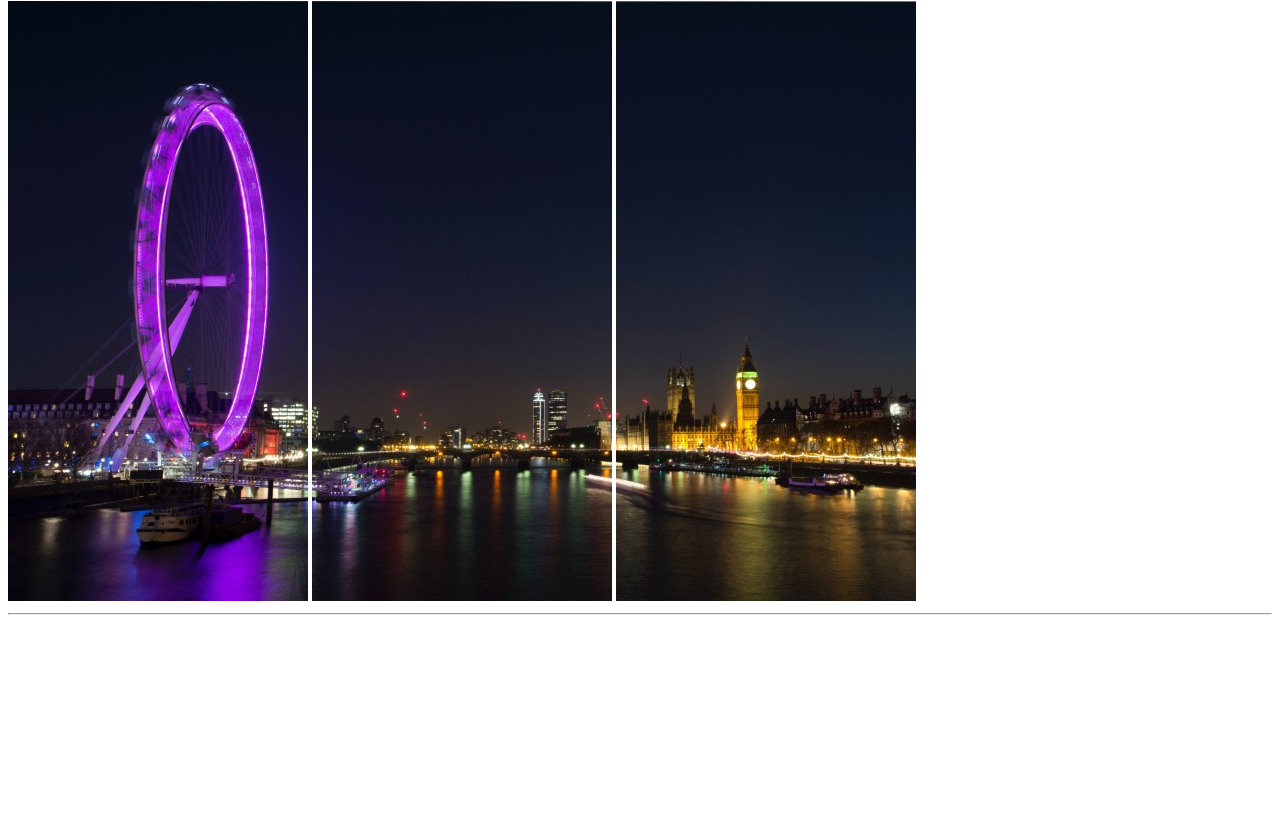
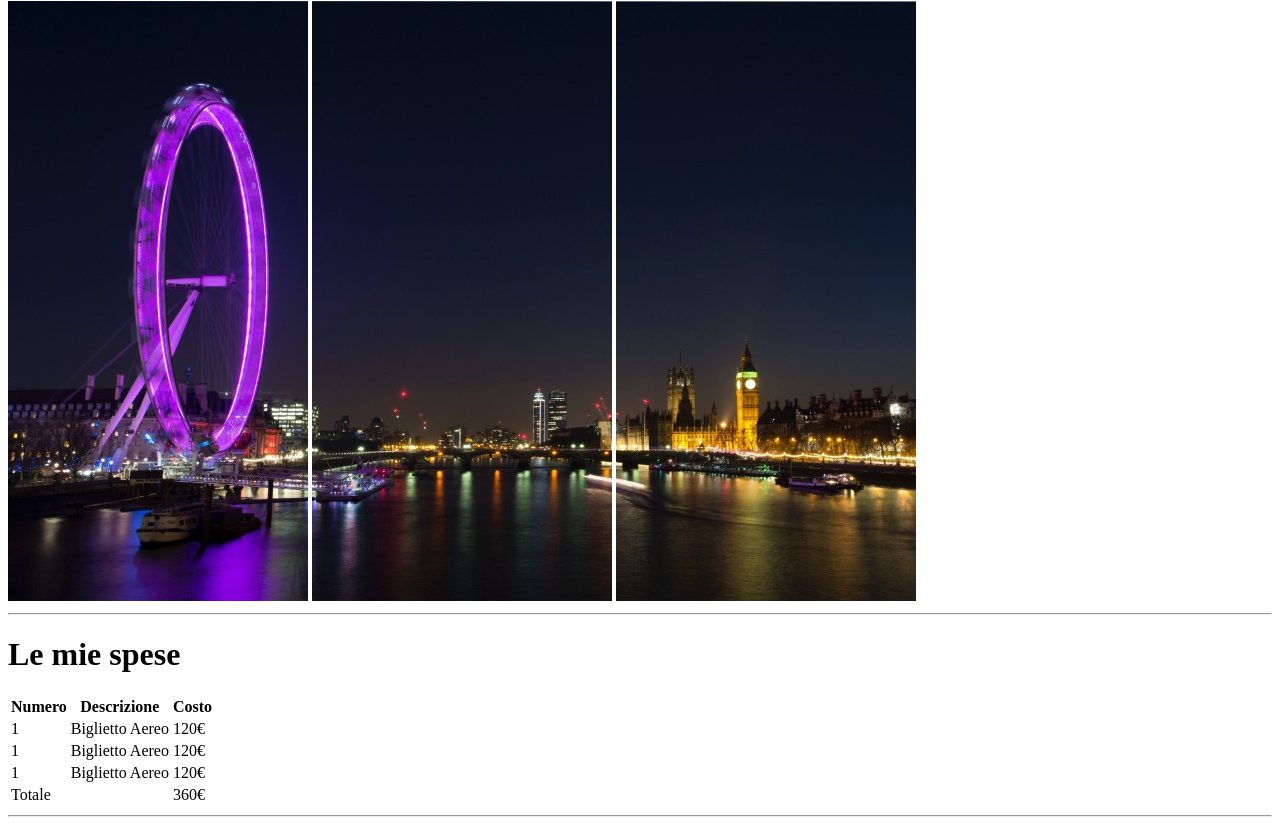
Before and after one commit to Boolean-1-coder/html-london-trip, a plain HTML site: page index.html in a window 1280 px wide. Shown: the part 79-904 px from the top of the page. Before the commit the page ends 800 px from the top, so only its background shows below. Drawn offline with Linux system fonts and the light colour scheme.

Commit message:
Tabella esercizio completata

```diff
--- a/index.html
+++ b/index.html
@@ -13,5 +13,52 @@
 
         <hr>
 
+        <h1>Le mie spese</h1>
+
+        <table>
+            <thead>
+                <tr>
+                    <th>Numero</th>
+                    <th>Descrizione</th>
+                    <th>Costo</th>
+                </tr>
+            </thead>
+
+            <tbody>
+                <!-- prima riga della mia tabella -->
+                <tr>
+                    <td>1</td>
+                    <td>Biglietto Aereo</td>
+                    <td>120&euro;</td>
+                </tr>
+
+                <!-- seconda riga della mia tabella -->
+                <tr>
+                    <td>1</td>
+                    <td>Biglietto Aereo</td>
+                    <td>120&euro;</td>
+                </tr>
+
+                <!-- terza riga della mia tabella -->
+                <tr>
+                    <td>1</td>
+                    <td>Biglietto Aereo</td>
+                    <td>120&euro;</td>
+                </tr>
+
+            </tbody>
+
+            <tfoot>
+                <tr>
+                    <td>Totale</td>
+                    <td></td>
+                    <td>360&euro;</td>
+                </tr>
+
+            </tfoot>
+        </table>
+
+        <hr>
+
     </body>
 </html>
```
